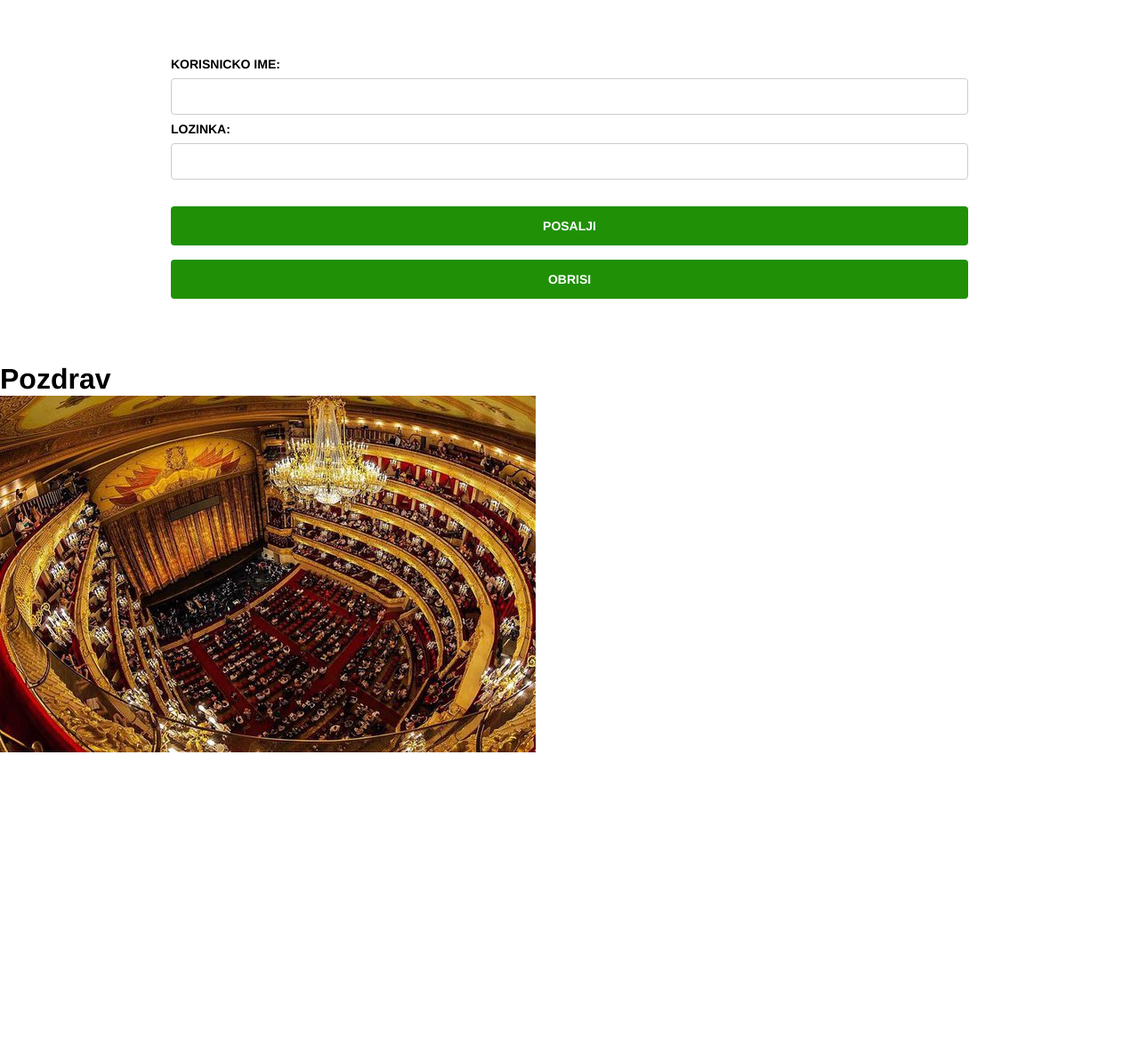
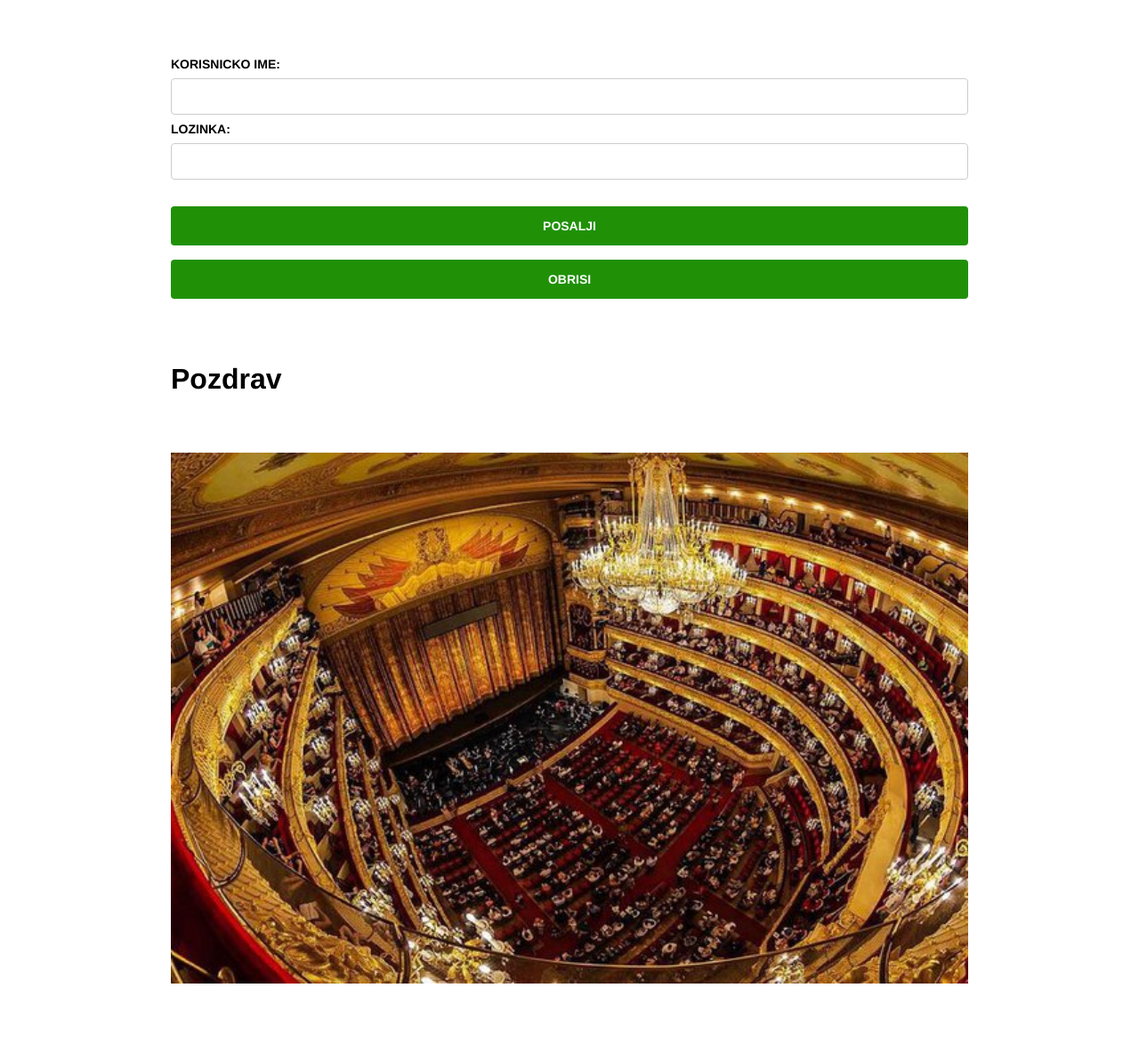
Before and after one commit to SasaAndjelkovic/Zadatak-1---Veb-prezentacija-HTML-CSS-JS, a PHP site: page / in a window 1280 px wide. Shown: the part 215-1389 px from the top of the page at 89% size. Before the commit the page ends 1061 px from the top, so only its background shows below. Run offline with PHP 8.4, Linux system fonts and the light colour scheme.

Commit message:
radno zavrsen pozdrav i sala

```diff
--- a/css/styleIndex.css
+++ b/css/styleIndex.css
@@ -39,6 +39,16 @@ input[type=text] {
     background-color: #45a049;
   }
 
+  .pozdrav, .sala {
+    width: 70%;
+    margin: 0 auto 5% auto;
+  }
+
+  .sala .slika {
+    width: 100%;
+    height: auto;
+  }
+
   @media (width > 750px) {
     input[type=text], input[type=submit], input[type=reset] {
         width: 100%;
--- a/index.html
+++ b/index.html
@@ -79,11 +79,16 @@
           </form>
         </div>
       </form>
-      <h1>Pozdrav</h1>
-      <img
+      <div class="pozdrav">
+        <h1>Pozdrav</h1>
+      </div>
+      <div class="sala">
+        <img class="slika"
         src="img/main-qimg-4811855a1dd0d4afd26a75b9500cf9df-lq.jfif"
         alt="Pozoriste"
       />
+      </div>
+    <footer></footer>
     </main>
   </body>
 </html>
```
